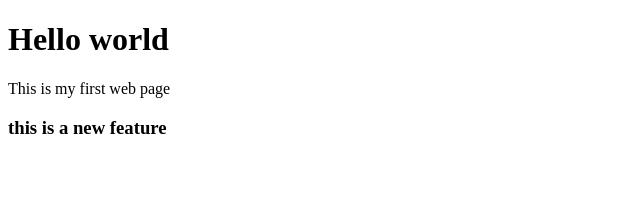
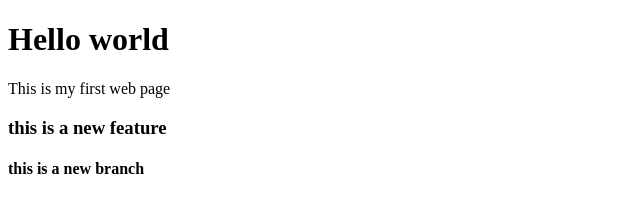
Before and after one commit to Wamikmk/lecture-1-cs50, a plain HTML site: page index.html in a window 1280 px wide. Shown: the whole page, without its empty margins (0-640 px from the left). Drawn offline with Linux system fonts and the light colour scheme.

Commit message:
added new line

```diff
--- a/index.html
+++ b/index.html
@@ -9,5 +9,6 @@
   <h1>Hello world</h1>
   <p>This is my first web page</p>
   <h3>this is a new feature</h3>
+  <h4>this is a new branch</h4>
 </body>
 </html>
```
